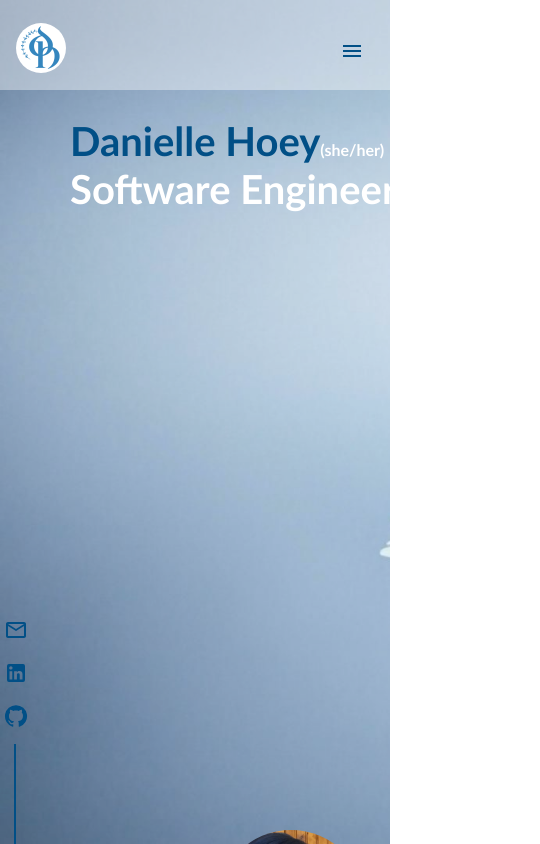
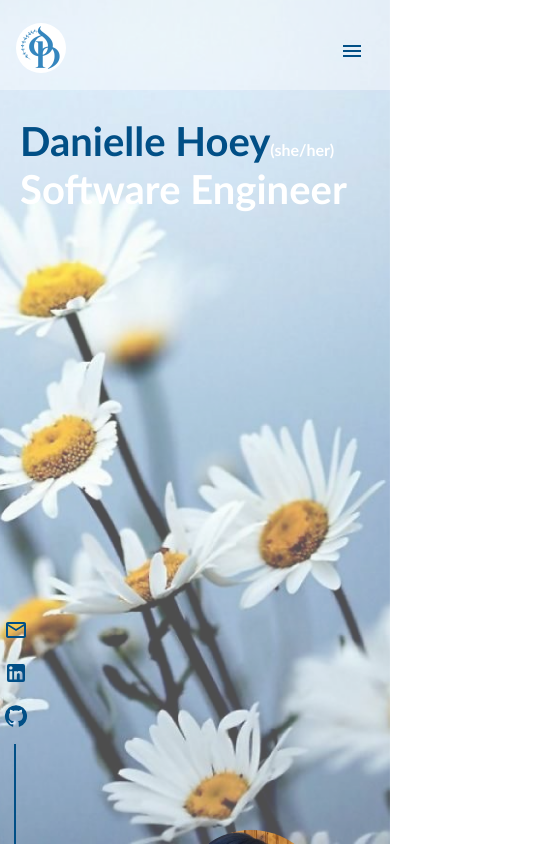
Before and after one commit to danianise/Portfolio, a React (Create React App) app: page / in a window 390 px wide. Shown: the top 844 px of the page, 540 px wide, since content can reach past the window. Built offline with nearby package versions, Linux system fonts and the light colour scheme.

Commit message:
Style changes for mobile... background change and main content margin reduction

```diff
--- a/src/App.css
+++ b/src/App.css
@@ -36,3 +36,12 @@ li {
   display: flex;
   flex-direction: column;
 }
+
+@media screen and (max-width:940px) {
+  .App::before{
+    background-image: url('../public/smallDaisies.png');
+  }
+  .mainContent {
+    margin: 90px 0 0 50px;
+  }
+}
--- a/src/css/Title.css
+++ b/src/css/Title.css
@@ -17,6 +17,6 @@
     }
 
     .title {
-        margin-left: -20px;
+        margin-left: -30px;
     }
 }
```
Also changed, not shown: public/smallDaisies.png (added).
